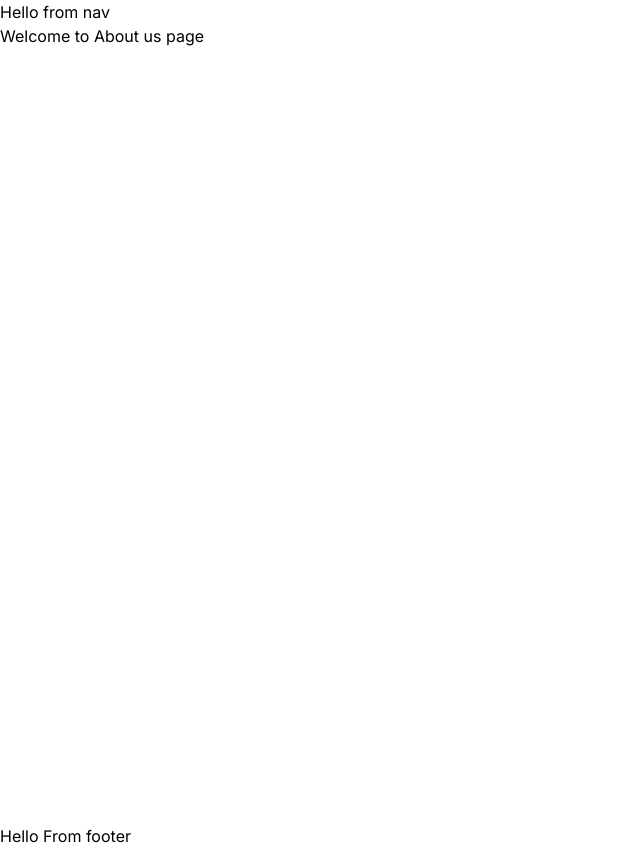
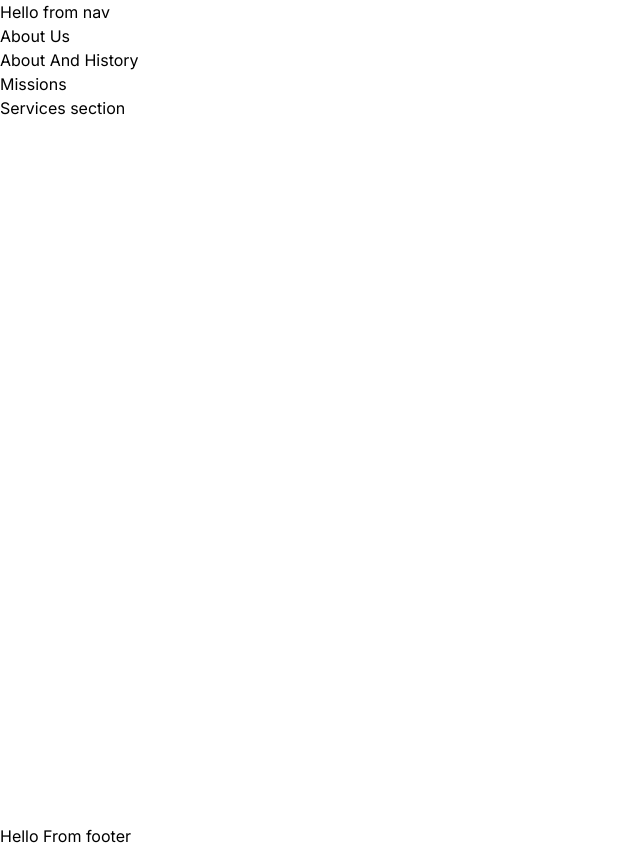
Before and after one commit to muntashir-wahid/underwriter-nextjs, a Next.js app: page /about-us in a window 1280 px wide. Shown: the whole page, without its empty margins (0-640 px from the left). Built offline with nearby package versions, Linux system fonts and the light colour scheme.

Commit message:
created component structure for the whole app

```diff
--- /dev/null
+++ b/app/about-us/AboutComponents/AboutAndHistory.jsx
@@ -0,0 +1,3 @@
+export default function AboutAndHistory() {
+  return <section>About And History</section>;
+}
--- /dev/null
+++ b/app/about-us/AboutComponents/Missions.jsx
@@ -0,0 +1,3 @@
+export default function Missions() {
+  return <div>Missions</div>;
+}
--- /dev/null
+++ b/app/about-us/AboutComponents/PageTitleWithBreadcrumb.jsx
@@ -0,0 +1,7 @@
+export default function PageTitleWithBreadcrumb() {
+  return (
+    <header>
+      <h1>About Us</h1>
+    </header>
+  );
+}
--- a/app/about-us/page.jsx
+++ b/app/about-us/page.jsx
@@ -1,3 +1,15 @@
+import Services from "@/components/Shared/Services/Services";
+import AboutAndHistory from "./AboutComponents/AboutAndHistory";
+import Missions from "./AboutComponents/Missions";
+import PageTitleWithBreadcrumb from "./AboutComponents/PageTitleWithBreadcrumb";
+
 export default function AboutUs() {
-  return <div>Welcome to About us page</div>;
+  return (
+    <>
+      <PageTitleWithBreadcrumb />
+      <AboutAndHistory />
+      <Missions />
+      <Services />
+    </>
+  );
 }
--- a/app/layout.jsx
+++ b/app/layout.jsx
@@ -1,7 +1,9 @@
 import { Inter } from "next/font/google";
+
 import "./globals.css";
-import Nav from "@/components/Shared/TopNavigation/Nav";
-import Footer from "@/components/Shared/Footer/Footer";
+
+import Footer from "@/components/Global/Footer/Footer";
+import Nav from "@/components/Global/TopNavigation/Nav";
 
 const inter = Inter({ subsets: ["latin"] });
 
--- a/app/page.jsx
+++ b/app/page.jsx
@@ -1,7 +1,7 @@
 import Features from "./HomeComponents/Features";
 import Hero from "./HomeComponents/Hero";
 import Report from "./HomeComponents/Report";
-import Services from "./HomeComponents/Services";
+import Services from "@/components/Shared/Services/Services";
 
 export default function Home() {
   return (
```
Also changed, not shown: components/Global/Footer/Footer.jsx (renamed from components/Shared/Footer/Footer.jsx), components/Global/TopNavigation/Nav.jsx (renamed from components/Shared/TopNavigation/Nav.jsx), components/Shared/Services/Services.jsx (renamed from app/HomeComponents/Services.jsx).
